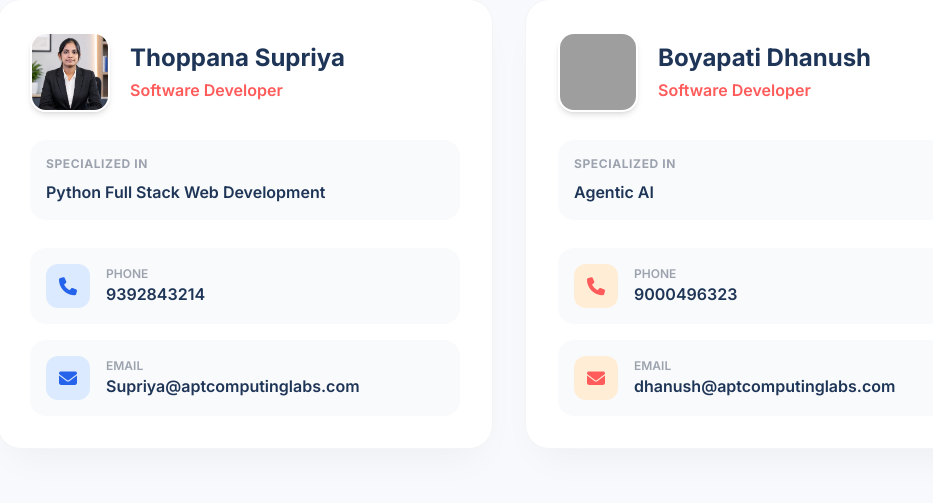
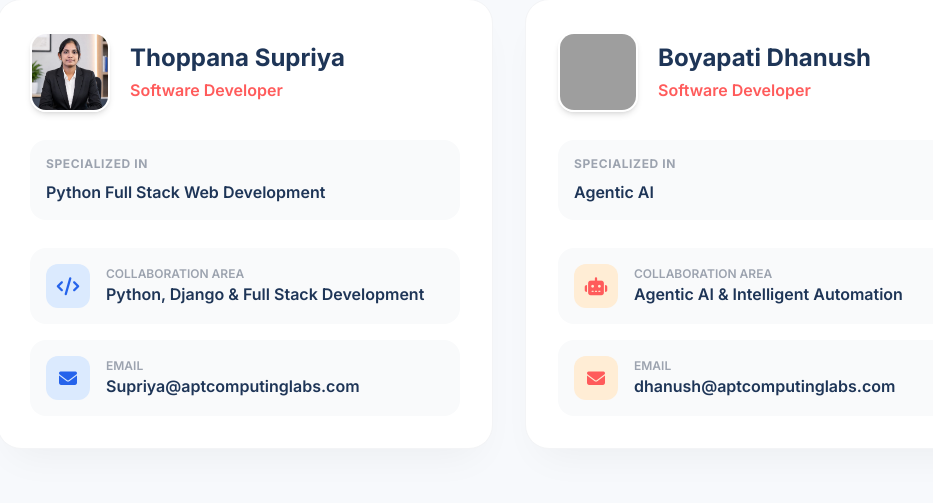
Before and after one commit to kamallearner123/acl_codeside, a Django app: page /about/ in a window 1280 px wide. Shown: the part 1931-2434 px from the top of the page, without its empty margins (131-1064 px from the left). Run offline with Django 5.2, Linux system fonts and the light colour scheme; some libraries are stand-ins or nearby versions; grey boxes are pictures that could not be loaded.

Commit message:
developer added

```diff
--- a/templates/about.html
+++ b/templates/about.html
@@ -161,27 +161,27 @@
                     <div class="space-y-4">
 
                         <!-- Phone -->
-                        <a href="tel:9392843214"
-                           class="flex items-center gap-4 p-4 rounded-2xl
+                        <!-- Collaboration -->
+<div class="flex items-center gap-4 p-4 rounded-2xl
             bg-gray-50 hover:bg-blue-50
             transition-all duration-300">
 
     <div class="w-11 h-11 rounded-xl bg-blue-100
                 flex items-center justify-center
                 text-lg flex-shrink-0">
-                                <i class="fas fa-phone text-blue-600"></i>
+        <i class="fas fa-code text-blue-600"></i>
     </div>
 
     <div>
         <p class="text-xs text-gray-400 font-semibold uppercase">
-                                    Phone
+            Collaboration Area
         </p>
 
         <p class="text-brand-navy font-semibold">
-                                    9392843214
+            Python, Django & Full Stack Development
         </p>
     </div>
-                        </a>
+</div>
 
                         <!-- Email -->
                         <a href="mailto:Supriya@aptcomputinglabs.com"
@@ -248,28 +248,27 @@
                     <!-- Contact Details -->
                     <div class="space-y-4">
 
-                        <!-- Phone -->
-                        <a href="tel:9000496323"
-                           class="flex items-center gap-4 p-4 rounded-2xl
+                        <!-- Collaboration -->
+<div class="flex items-center gap-4 p-4 rounded-2xl
             bg-gray-50 hover:bg-orange-50
             transition-all duration-300">
 
     <div class="w-11 h-11 rounded-xl bg-orange-100
                 flex items-center justify-center
                 text-lg flex-shrink-0">
-                                <i class="fas fa-phone text-brand-coral"></i>
+        <i class="fas fa-robot text-brand-coral"></i>
     </div>
 
     <div>
         <p class="text-xs text-gray-400 font-semibold uppercase">
-                                    Phone
+            Collaboration Area
         </p>
 
         <p class="text-brand-navy font-semibold">
-                                    9000496323
+            Agentic AI & Intelligent Automation
         </p>
     </div>
-                        </a>
+</div>
 
                         <!-- Email -->
                         <a href="mailto:dhanush@aptcomputinglabs.com"
```
Also changed, not shown: .github/copilot-instructions.md, .github/copilot-toolbox-mcp-skills-awareness.md. Lines whose indentation alone changed are shown as unchanged.
